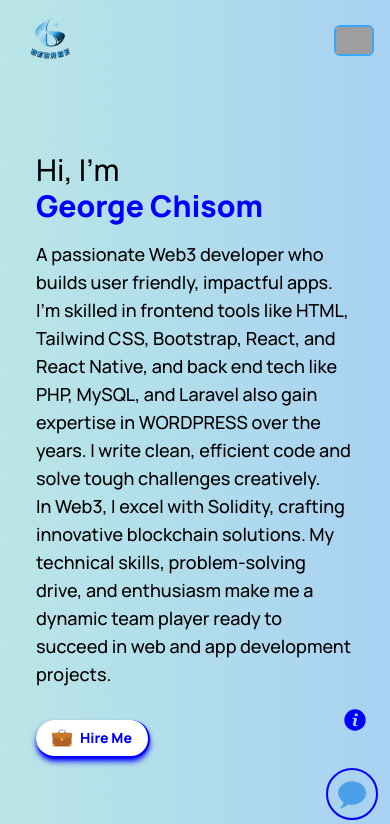
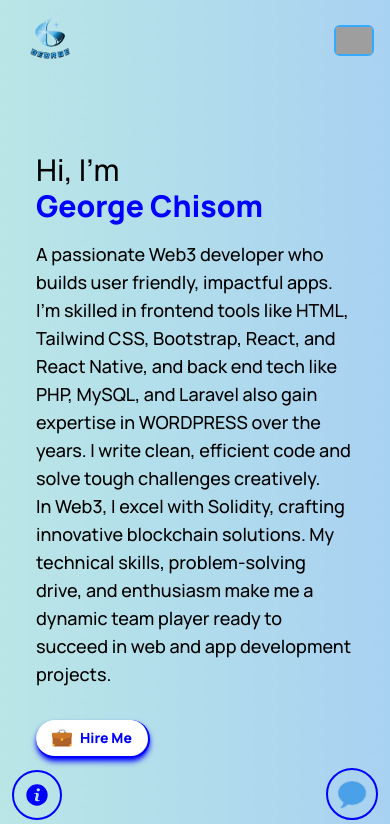
Before and after one commit to Georgechisom/georgeportfolio, a React (Create React App) app: page / in a window 390 px wide. Shown: the top 824 px of the page. Built offline with nearby package versions, Linux system fonts and the light colour scheme; grey boxes are pictures that could not be loaded.

Commit message:
portfolio updated

```diff
--- a/src/components/Intro/Intro.js
+++ b/src/components/Intro/Intro.js
@@ -192,9 +192,9 @@ const Intro = () => {
             Hire Me
           </button>
         </Link>
-        <div className="ml-auto z-100 flex flex-col items-center justify-center bg-black">
+        <div className="z-100 flex flex-row justify-between items-center bg-black">
           <button
-            className="lg:hidden fixed bottom-[12%] right-[3%] cursor-pointer hover:shadow-md hover:shadow-white rounded-full hover:duration-200 p-2 mx-auto my-auto text-center hover:bg-white"
+            className="lg:hidden fixed bottom-6 md:bottom-10 left-[3%] cursor-pointer hover:shadow-md hover:shadow-white rounded-full hover:duration-200 p-2 my-auto text-center hover:bg-white border-2 z-[999] border-skyText"
             onClick={showAside}
           >
             <svg
@@ -212,7 +212,7 @@ const Intro = () => {
             </svg>
           </button>
           <button
-            className="fixed bottom-6 lg:bottom-10 right-[3%] cursor-pointer hover:shadow-md hover:shadow-white hover:bg-white rounded-full hover:duration-200 p-2 mx-auto my-auto text-center z-30 border-2 border-skyText"
+            className="fixed bottom-6 lg:bottom-10 right-[3%] cursor-pointer hover:shadow-md hover:shadow-white hover:bg-white rounded-full hover:duration-200 p-2 mx-auto my-auto text-center z-50 border-2 border-skyText"
             onClick={() => {
               document
                 .getElementById("contact")
```
